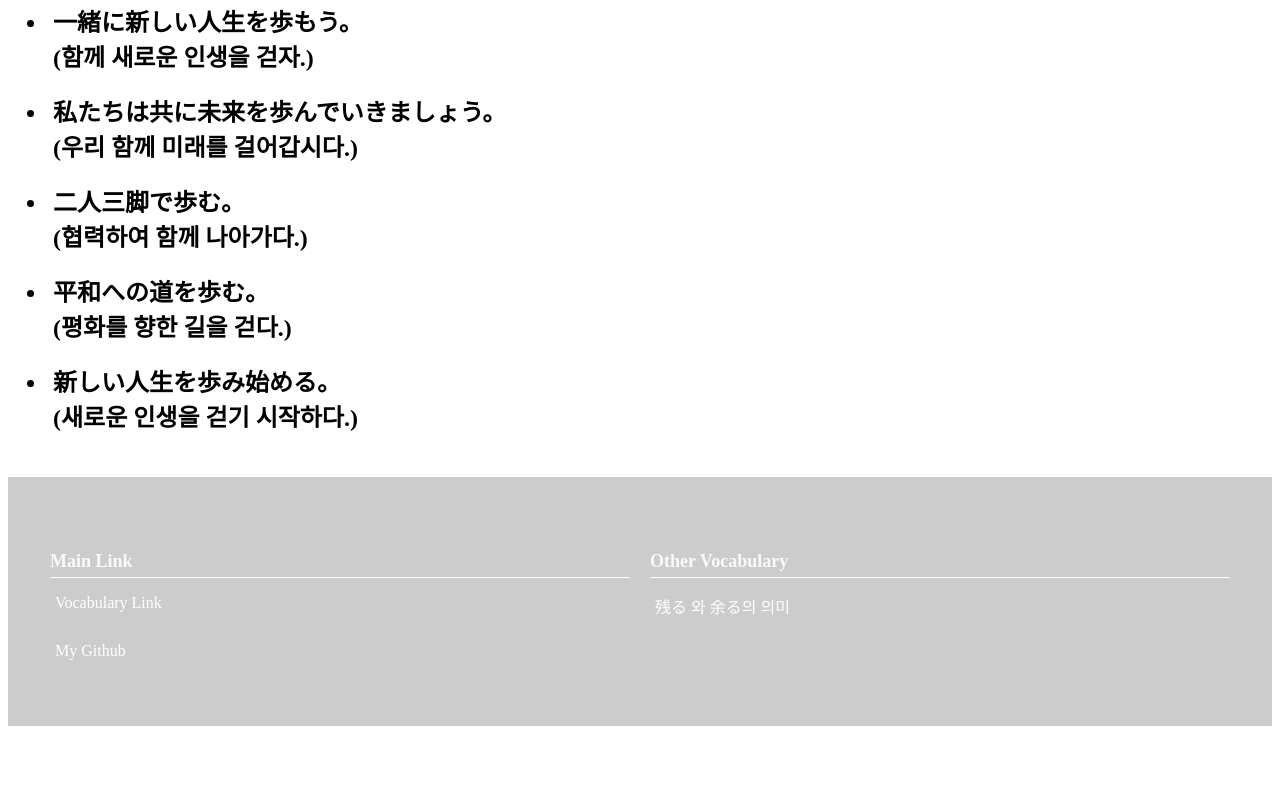
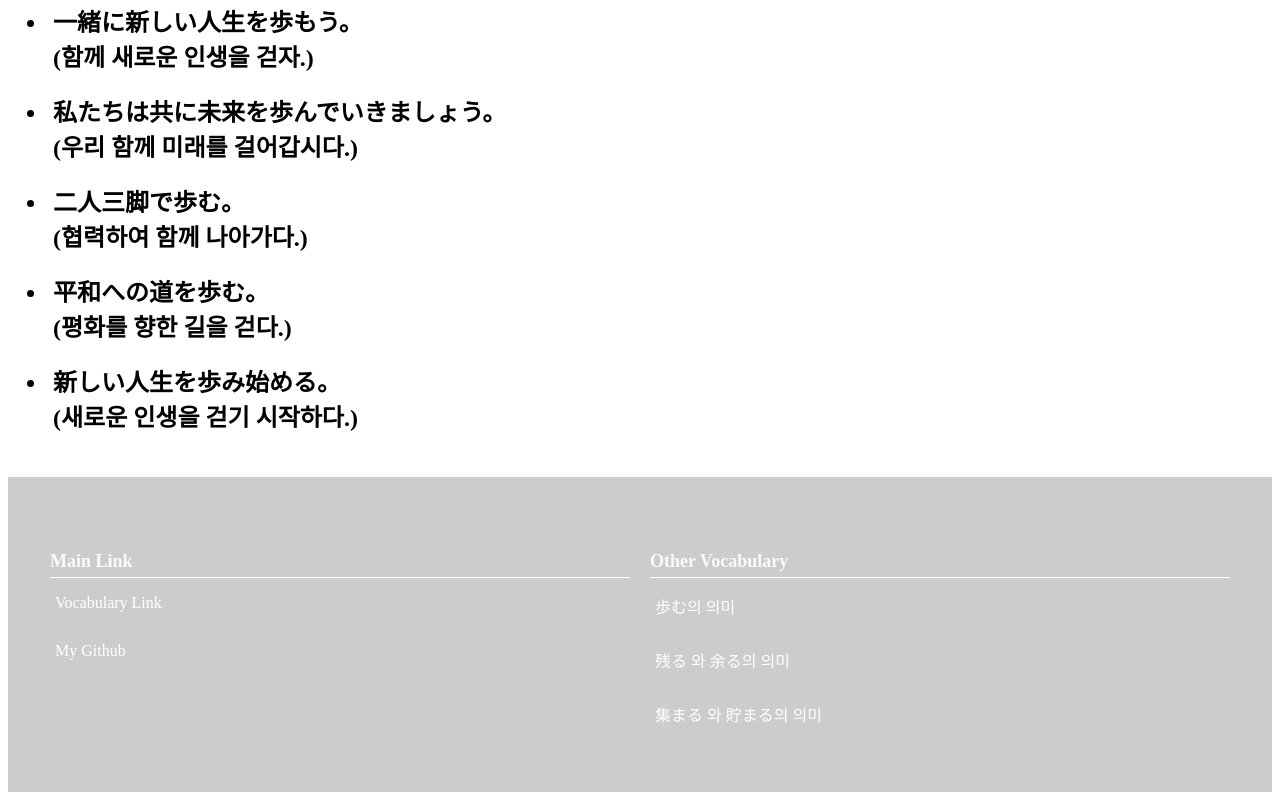
Before and after one commit to sskk79/-_meaning, a plain HTML site: page index.html in a window 1280 px wide. Shown: the part 461-1261 px from the top of the page. Before the commit the page ends 1195 px from the top, so only its background shows below. Drawn offline with Linux system fonts and the light colour scheme.

Commit message:
Update index.html

```diff
--- a/index.html
+++ b/index.html
@@ -112,7 +112,13 @@
                 <h4>Other Vocabulary</h4>
                 <ul>
                     <li>
+                        <a href="https://sskk79.github.io/-_meaning/">歩む의 의미</a>
+                    </li>
+                    <li>
                         <a href="https://sskk79.github.io/nokoru_vs_amaru_tteut/">残る 와 余る의 의미</a>
+                    </li>
+                    <li>
+                        <a href="https://sskk79.github.io/atsumaru_vs_tamaru_tteut/">集まる 와 貯まる의 의미</a>
                     </li>
                 </ul>
             </div>
```
